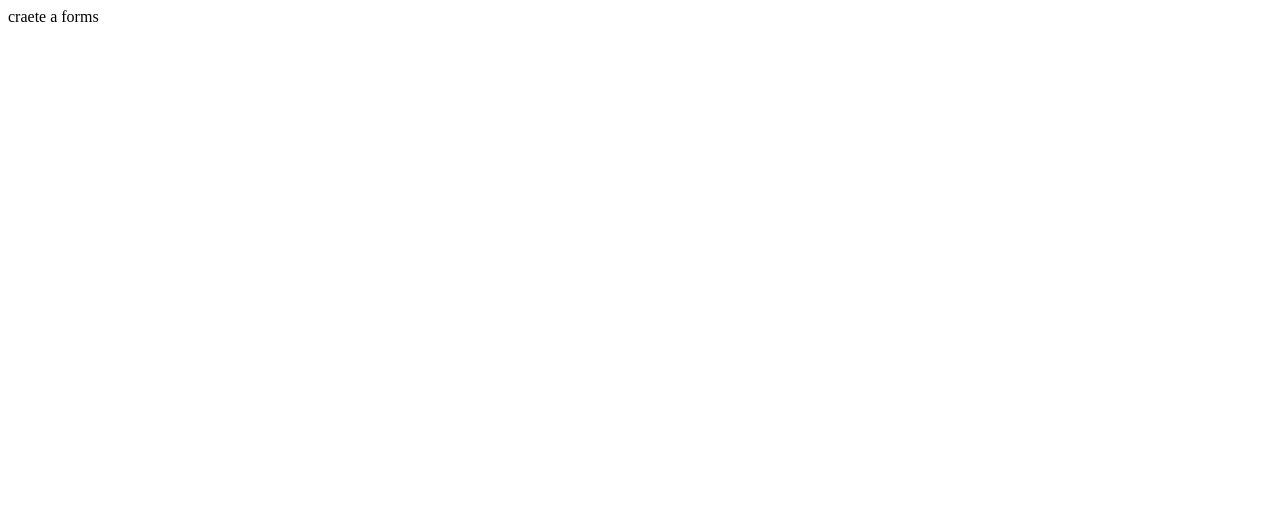
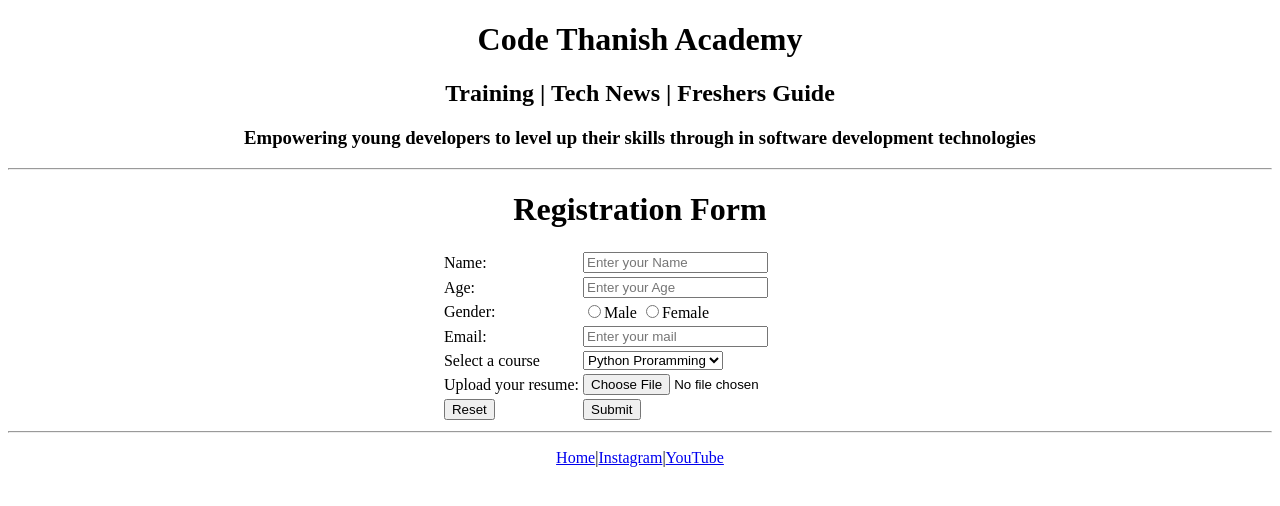
Before and after one commit to jeganraj2003/register, a plain HTML site: page regis.html in a window 1280 px wide. Drawn offline with Linux system fonts and the light colour scheme.

Commit message:
register.html

```diff
--- a/regis.html
+++ b/regis.html
@@ -1 +1,81 @@
-craete a forms
+<!DOCTYPE html>
+<html lang="en">
+<head>
+    <meta charset="UTF-8">
+    <meta name="viewport" content="width=device-width, initial-scale=1.0">
+    <title>CTA🚀</title>
+</head>
+<body>
+
+    <center>
+        <h1>Code Thanish Academy</h1>
+        <h2>Training | Tech News | Freshers Guide</h2>
+        <h3>Empowering young developers to level up their skills through in software development technologies</h3>
+    </center>
+
+    <hr>
+
+    <center>
+        <h1>Registration Form</h1>
+        <form>
+            <table>
+                <tr>
+                    <td>Name:</td> <td><input type="text" placeholder="Enter your Name"></td>
+                </tr>
+                <tr>
+                    <td>Age:</td> <td><input type="number" placeholder="Enter your Age"></td>
+
+                </tr>
+                <tr>
+                    <td>Gender:</td>
+                     <td>
+                     <input type="radio"name="gender">Male
+                     <input type="radio"name="gender">Female
+                    </td>
+                </tr>
+                <tr>
+                    <td>Email:</td> <td><input type="mail" placeholder="Enter your mail"></td>
+
+                </tr>
+                <tr>
+                    <td>Select a course</td>
+                    <td>
+                        <select>
+                            <option>Python Proramming</option>
+                            <option>Java</option>
+                            <option>Full Stack</option>
+                            <option>C++</option>
+                        </select>
+                    </td>
+                </tr>
+                <tr>
+                    <td>Upload  your resume:</td>
+                     <td><input type="file" placeholder="Choose file"></td>
+
+                </tr>
+                <tr>
+                    <td>
+                        <input type="reset">
+                    </td>
+                    <td>
+                        <input type="submit">
+                    </td>
+                </tr>
+            </table>
+        </form>
+    </center>
+
+
+    <hr>
+
+
+   <p>
+     <center>
+    <a href="index.html">Home</a>|<a href="https://www.instagram.com/codethanish?igsh=d3I1bGtmNzU0YTcy">Instagram</a>|<a href="https://www.youtube.com/@codethanish8566">YouTube</a>
+   </center>
+</p>
+
+
+
+</body>
+</html>
```
